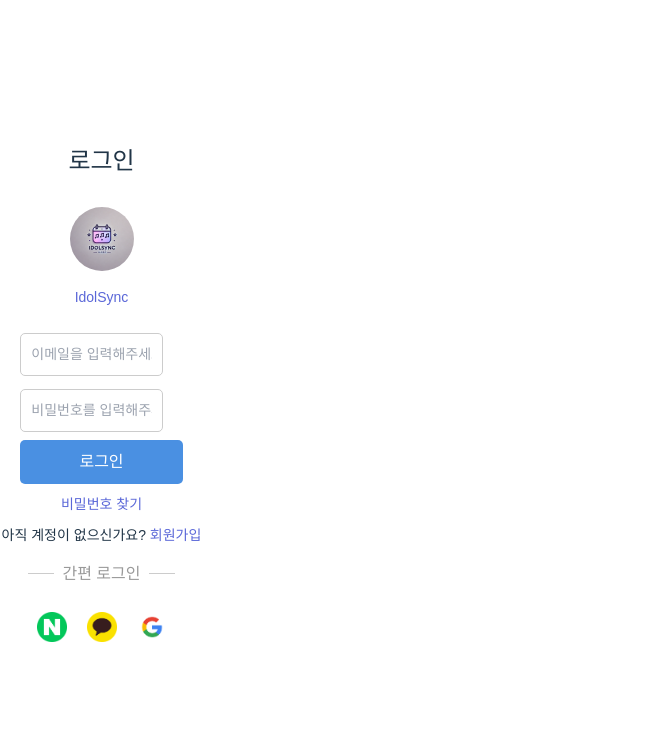
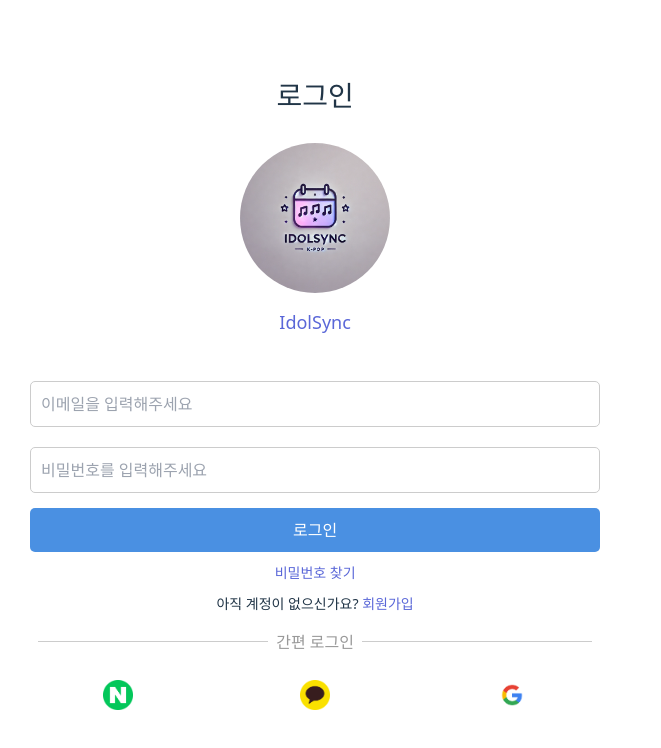
Before and after one commit to oz-4team/bbang-fe, a React (Vite) app: page /login in a window 1280 px wide. Shown: the top 748 px of the page, without its empty margins (0-661 px from the left). Built offline with nearby package versions, Linux system fonts and the light colour scheme.

Commit message:
💄 로그인 페이지 css 수정

```diff
--- a/src/styles/login.css
+++ b/src/styles/login.css
@@ -1,59 +1,48 @@
-/* 로그인 페이지 스타일 */
 .login-container {
   display: flex;
   flex-direction: column;
-    align-items: center;
   min-height: 100vh;
   justify-content: center;
-    font-family: Arial, sans-serif;
+  padding: 20px;
 }
 
 .login-title {
-    font-size: 24px;
+  font-size: 28px;
   font-weight: bold;
   margin-bottom: 16px;
 }
 
 .profile-icon {
-    width: 64px;
-    height: 64px;
+  width: 150px;
+  height: auto;
   background-color: #ccc;
   border-radius: 50%;
-    margin: 16px 0;
+  margin: 16px auto;
 }
 
 .service-name {
   color: #5a67d8;
-    font-size: 14px;
+  font-size: 18px;
   margin-bottom: 20px;
 }
 
 .login-form {
-    display: flex;
-    flex-direction: column;
-    width: 80%;
-    max-width: 400px;
+  margin-top: 20px;
 }
 
 .login-input {
-    width: 100%;
-    padding: 12px;
-    margin-bottom: 8px;
-    border: 1px solid #ccc;
-    border-radius: 8px;
-    font-size: 14px;
+  width: calc(100% - 20px);
+  margin-bottom: 15px;
+  padding: 10px;
+  font-size: 16px;
+  border-radius: 4px;
+  border: solid thin #cccccc;
 }
 
 .login-button {
-    width: 100%;
-    padding: 12px;
-    background-color: #5a67d8;
+  width: calc(100% - 20px);
+  padding: 10px;
   color: white;
-    border: none;
-    border-radius: 8px;
-    cursor: pointer;
-    font-weight: bold;
-    margin-top: 10px;
 }
 
 .login-button:hover {
@@ -74,8 +63,9 @@
 .divider {
   display: flex;
   align-items: center;
-    width: 80%;
-    margin: 16px 0;
+  justify-content: center;
+  width: calc(100% - 20px); /* login-input과 동일한 너비 */
+  margin: 16px auto;
   text-align: center;
   color: #999;
 }
```
Lines whose indentation alone changed are shown as unchanged.
